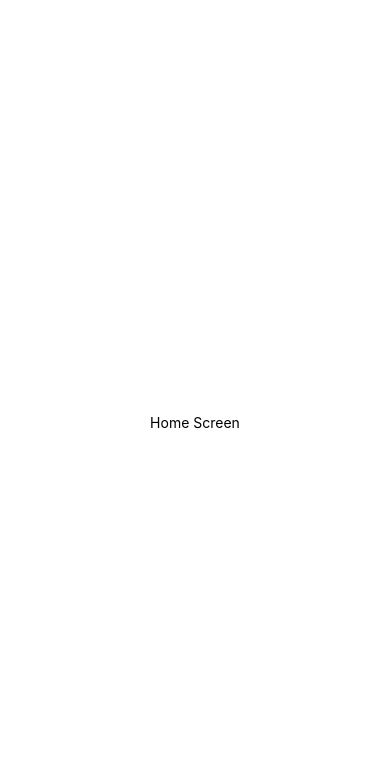
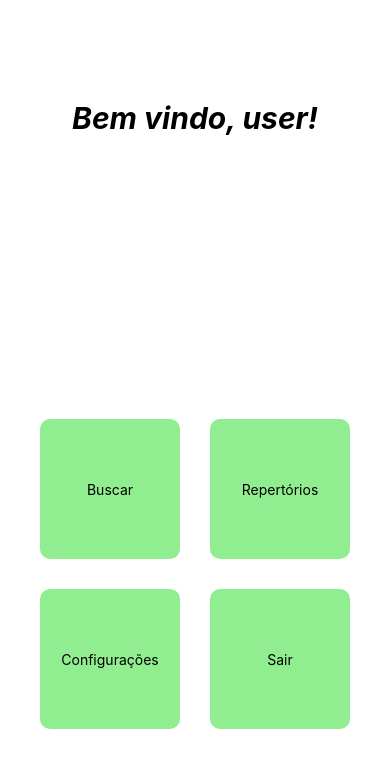
Before and after one commit to jpccarvalho/rAppertories, a React Native app: screen / in a window 390 px wide. Shown: the top 768 px of the page. Built offline with nearby package versions, Linux system fonts and the light colour scheme.

Commit message:
Criação da versão inicial da tela Home

```diff
--- a/App.js
+++ b/App.js
@@ -3,7 +3,7 @@ import Home from './src/screens/home';
 
 export default function App() {
   return (
-    //<Login />
+   // <Login />
     <Home />
 
   );
--- a/src/screens/home/index.js
+++ b/src/screens/home/index.js
@@ -1,10 +1,28 @@
-import { Text, View } from 'react-native';
+import { Text, View, TouchableOpacity } from 'react-native';
 import styles from './styles'
 
 export default function Home() {
   return (
-   <View style={styles.container}>
-      <Text>Home Screen</Text>
+   <View style={styles.screen}>
+      <Text style={styles.pageTitle}>Bem vindo, user!</Text>
+      <View>
+        <View style={styles.row}>
+          <TouchableOpacity style={styles.button}>
+            <Text>Buscar</Text>
+          </TouchableOpacity>
+          <TouchableOpacity style={styles.button}>
+            <Text>Repertórios</Text>
+          </TouchableOpacity>
+        </View>
+        <View style={styles.row}>
+          <TouchableOpacity style={styles.button}>
+            <Text>Configurações</Text>
+          </TouchableOpacity>
+          <TouchableOpacity style={styles.button}>
+            <Text>Sair</Text>
+          </TouchableOpacity>
+        </View>
+      </View>
     </View>
   );
 }
--- a/src/screens/home/styles.js
+++ b/src/screens/home/styles.js
@@ -1,12 +1,32 @@
 import { StyleSheet } from 'react-native';
 
 const styles = StyleSheet.create({
-    container: {
+    screen: {
       flex: 1,
       backgroundColor: '#fff',
-      alignItems: 'center',
-      justifyContent: 'center',
+      justifyContent: 'space-between',
+      alignItems:'center',
+      paddingVertical:100,
+      paddingHorizontal:20,
     },
+    pageTitle:{
+      fontSize:30,
+      fontWeight:'bold',
+      fontStyle:'italic',
+    },
+    row:{
+      flexDirection:'row',
+    },
+    button: {
+      height:140,
+      width:140,
+      margin:15,
+      alignItems:'center',
+      justifyContent:'center',
+      borderRadius: 10,
+      backgroundColor: "lightgreen",
+    },
+
   });
 
 export default styles;
```
